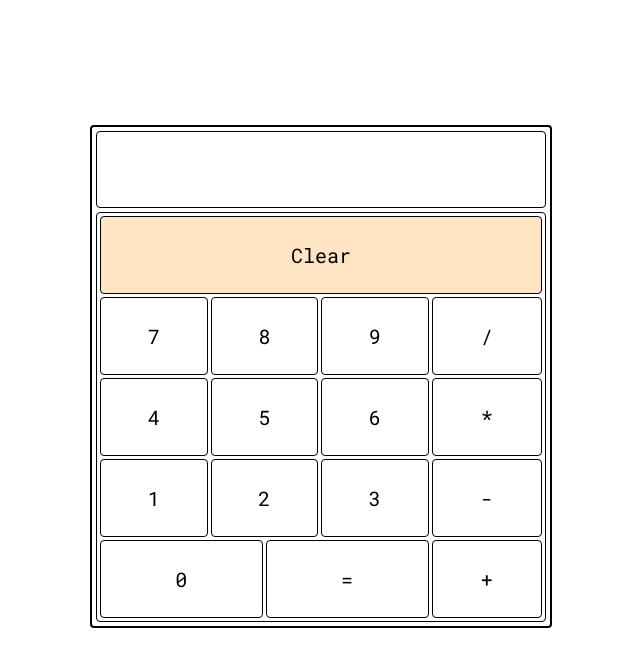
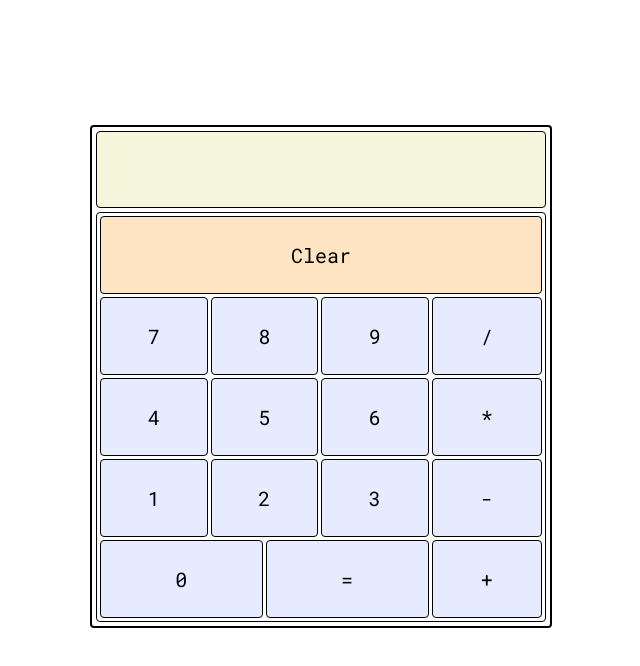
Before and after one commit to spoiicy/js-calcualtor, a plain HTML site: page index.html in a window 1280 px wide. Shown: the whole page, without its empty margins (319-959 px from the left). Drawn offline with Linux system fonts and the light colour scheme.

Commit message:
added color to screen and buttons

```diff
--- a/style.css
+++ b/style.css
@@ -12,11 +12,13 @@
     font-size: 54px;
     word-wrap: break-word;
     min-height: 75px;
+    background-color:beige;
 }
 
 .button{
     padding:25px 0px;
     font-size: 20px;
+    background-color: 	#e6ebff;
 }
 
 
```
